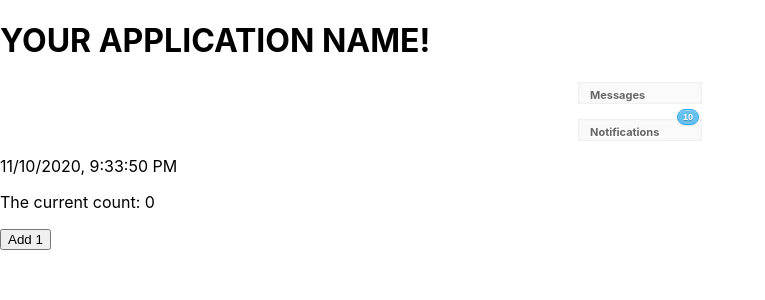
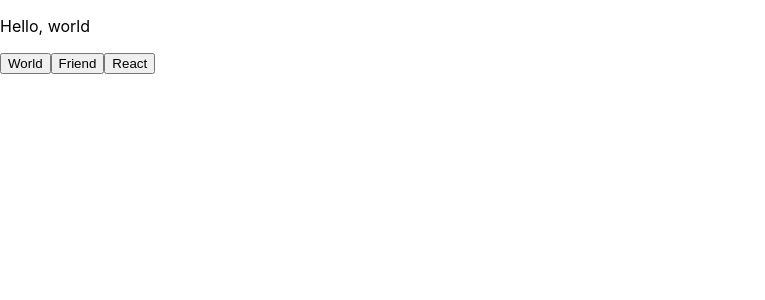
Before and after one commit to rickstylz01/react-playground, a React (Create React App) app: page / in a window 1280 px wide. Shown: the top 300 px of the page, without its empty margins (0-765 px from the left). Built offline with nearby package versions, Linux system fonts and the light colour scheme.

Commit message:
create event handler for each word value

```diff
--- a/src/index.js
+++ b/src/index.js
@@ -1,6 +1,7 @@
 import React from 'react';
 import ReactDOM from 'react-dom';
-import App from './App';
+// import App from './App';
+import HelloWorld from './state-drills/HelloWorld'
 import './index.css';
 
-ReactDOM.render(<App />, document.getElementById('root'));
+ReactDOM.render(<HelloWorld />, document.getElementById('root'));
--- a/src/state-drills/HelloWorld.js
+++ b/src/state-drills/HelloWorld.js
@@ -1,6 +1,42 @@
 import React from 'react';
 
 class HelloWorld extends React.Component {
+  constructor(props) {
+    console.log('props in constructor', props)
+    super(props)
+    this.state = {
+      who: "world"
+    }
+  }
+  //refactor buttons later to make cleaner code DRY
+  handleWorldButtonclick = () => {
+    console.log('clicked', this.props)
+    this.setState({
+      who: "world"
+    })
+  }
+  handleFriendButtonclick = () => {
+    console.log('clicked', this.props)
+    this.setState({
+      who: "friend"
+    })
+  }
+  handleReactButtonclick = () => {
+    console.log('clicked', this.props)
+    this.setState({
+      who: "react"
+    })
+  }
+  render() {
+    return (
+      <div>
+        <p>Hello, {this.state.who}</p>
+        <button onClick={this.handleWorldButtonclick}>World</button>
+        <button onClick={this.handleFriendButtonclick}>Friend</button>
+        <button onClick={this.handleReactButtonclick}>React</button>
+      </div>
+    )
+  }
+}
 
-
-}
+export default HelloWorld
--- a/src/state/Counter.js
+++ b/src/state/Counter.js
@@ -7,8 +7,8 @@
     this.state = { count: 0 }
   }
   handleButtonclick = () => {
-    console.log('props in handleButtonclick', this.props)
-    console.log('state in handleButtonclick', this.state)
+    // console.log('props in handleButtonclick', this.props)
+    // console.log('state in handleButtonclick', this.state)
     this.setState({ count: this.state.count + this.props.step || 1 })
   }
   render() {
```
